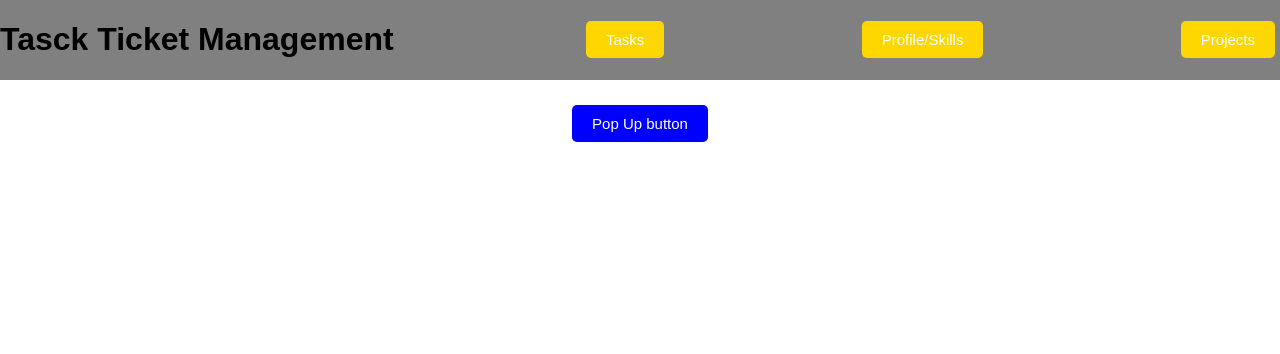
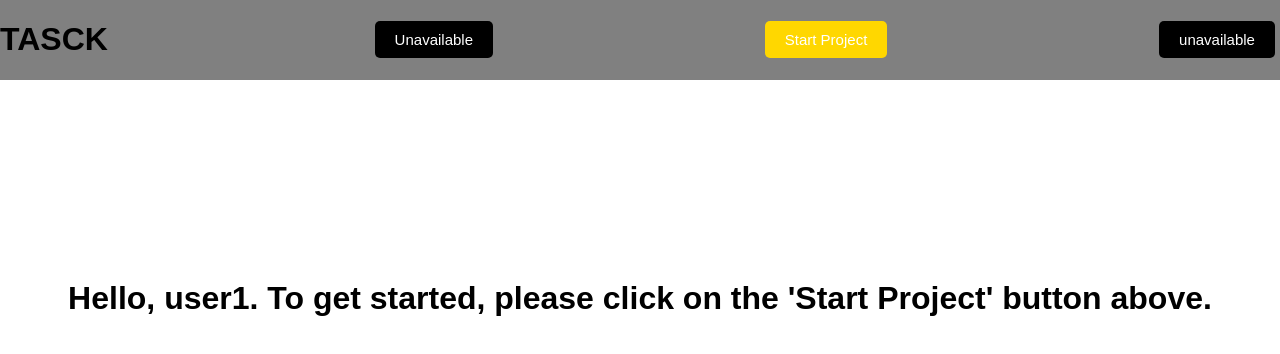
Before and after one commit to Paink64/TASCK, a React (Create React App) app: page / in a window 1280 px wide. Shown: the top 354 px of the page. Built offline with nearby package versions, Linux system fonts and the light colour scheme.

Commit message:
Composite Code

```diff
--- a/src/App.js
+++ b/src/App.js
@@ -22,7 +22,7 @@ function App() {
     name: 'user1',
     email: 'user1@email.com',
     password: '12345',
-    isOnProject: true,
+    isOnProject: false,
     tasks: ['task1', 'task2', 'task3'],
     projectIDs: [],
   });
@@ -40,21 +40,21 @@ function App() {
 
   //current user
 
+  /*<h2 style={{textAlign: 'center'}}>
+        <Button onClick={() => setSeePopUp(!seePopUp)} color='blue' text='Pop Up button'></Button>
+      {seePopUp && <PopUp toggle={() => setSeePopUp(!seePopUp)} />} */
+
   return (
     <Router>
       <div >
-        <Header title='Tasck Ticket Management' user={userDummy}></Header>
+        <Header title='TASCK ' user={userDummy}></Header>
 
         <ProjectContext.Provider value={{ projectData, setProject }}>
 
         <Route path='/' exact>
       {!userDummy.isOnProject && <h1 style={{textAlign: 'center', marginTop: '200px'}}>
-        Hello, {userDummy.name}.To get started, please click on the 'Start Project' button above.
+        Hello, {userDummy.name}. To get started, please click on the 'Start Project' button above.
         </h1>}
-        <h2 style={{textAlign: 'center'}}>
-        <Button onClick={() => setSeePopUp(!seePopUp)} color='blue' text='Pop Up button'></Button>
-      {seePopUp && <PopUp toggle={() => setSeePopUp(!seePopUp)} />}
-        </h2>
         </Route>
 
         <Route path='/MyTasks'>
@@ -67,12 +67,12 @@ function App() {
       {userDummy.isOnProject && userDummy.tasks.map(task => <h1 style={{textAlign: 'center'}}>{task}</h1>)}
         </Route>
 
+        <Route path="/Projects_Page">
+        <Projects_Page></Projects_Page>
+        </Route>
+
         <Route path='/Profile'>
         <Profile user={userDummy}></Profile>
-        </Route>
-
-        <Route path="/Projects_Page">
-        <Projects_Page></Projects_Page>
         </Route>
 
         </ProjectContext.Provider>
--- a/src/components/Header.js
+++ b/src/components/Header.js
@@ -14,14 +14,14 @@ const Header = ({title, user}) => {
                 color={user.isOnProject ? 'gold' : 'black'} />
             </Link>
 
+            <Link to='/Projects_Page'>
+            <Button text={user.isOnProject ? 'Projects' : 'Start Project'}
+                color= 'gold'/>
+            </Link>
+
             <Link to='/Profile'>
             <Button text={user.isOnProject ? 'Profile/Skills' : 'unavailable'}
                 color={user.isOnProject ? 'gold' : 'black'}/>
-            </Link>
-
-            <Link to='/Projects_Page'>
-            <Button text={user.isOnProject ? 'Projects' : 'Start Project'}
-                color= 'gold'/>
             </Link>
 
 
```
